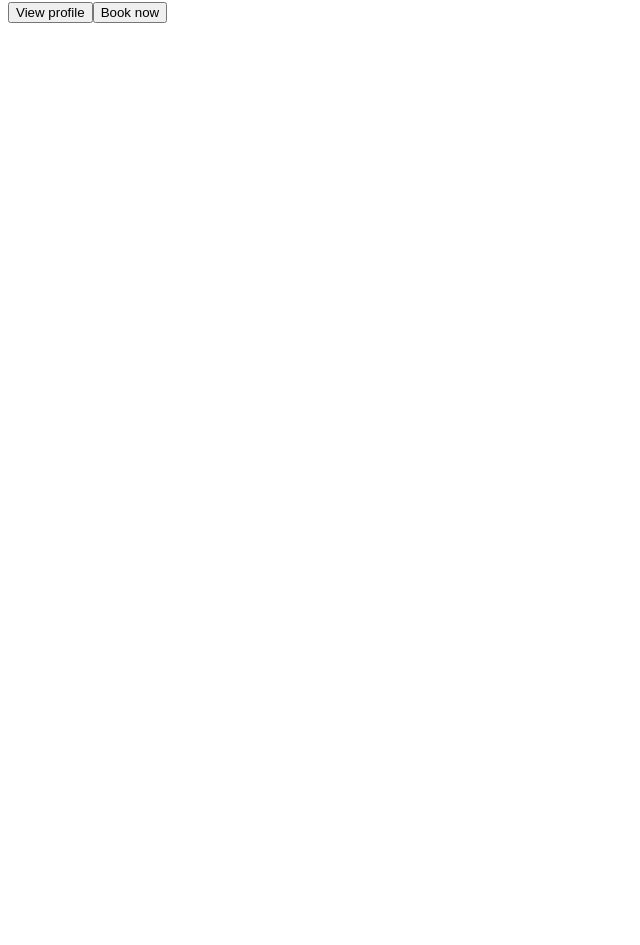
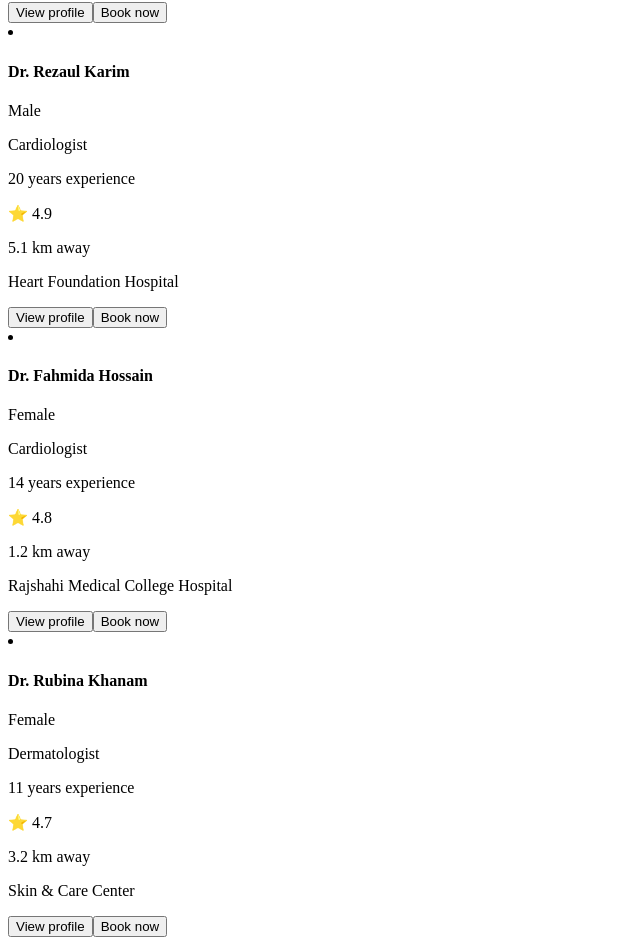
Before and after one commit to bluesand019/MediNear, a React app: page /doctor-search in a window 1280 px wide. Shown: the part 356-1301 px from the top of the page, without its empty margins (0-640 px from the left). Before the commit the page ends 800 px from the top, so only its background shows below. Built offline with nearby package versions, Linux system fonts and the light colour scheme; the HTML template or start-up script is replaced by a standard one.

Commit message:
rendered doctor card with dummy data

```diff
--- a/src/pages/DoctorSearch.jsx
+++ b/src/pages/DoctorSearch.jsx
@@ -10,7 +10,34 @@ const DoctorSearch = () => {
     rating: 4.9,
     distance: 0.8,
     hospital: "Ibn Sina Hospital, Rajshahi"
-  }]
+  },
+{
+    name: "Dr. Rezaul Karim",
+    gender: "Male",
+    department: "Cardiologist",
+    experience: 20,
+    rating: 4.9,
+    distance: 5.1,
+    hospital: "Heart Foundation Hospital"
+  },
+{
+    name: "Dr. Fahmida Hossain",
+    gender: "Female",
+    department: "Cardiologist",
+    experience: 14,
+    rating: 4.8,
+    distance: 1.2,
+    hospital: "Rajshahi Medical College Hospital"
+  },
+{
+    name: "Dr. Rubina Khanam",
+    gender: "Female",
+    department: "Dermatologist",
+    experience: 11,
+    rating: 4.7,
+    distance: 3.2,
+    hospital: "Skin & Care Center"
+  },]
   return (
     <div className='doctor-li-container'>
       {DUMMY_DOCTORS.map(item => {
```
